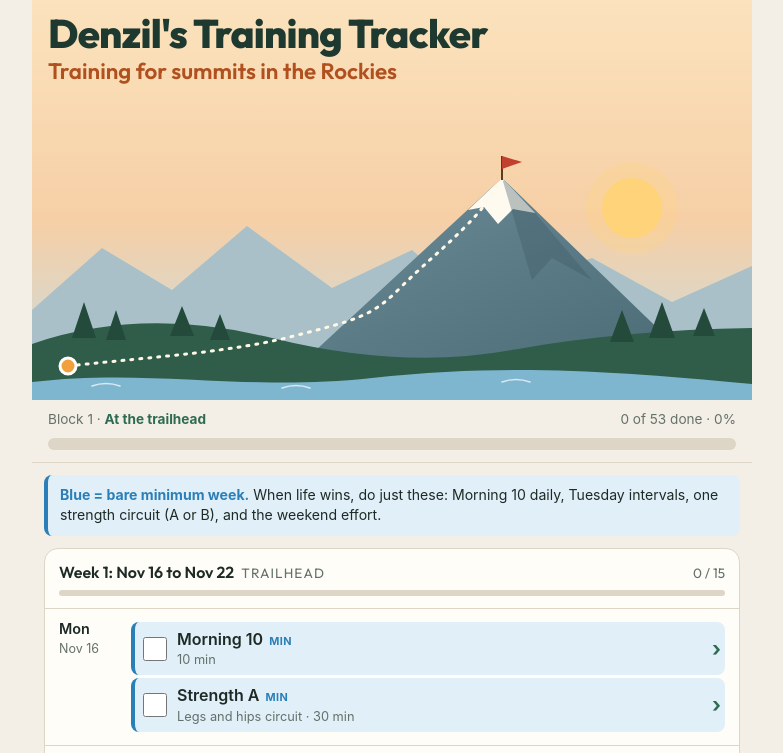
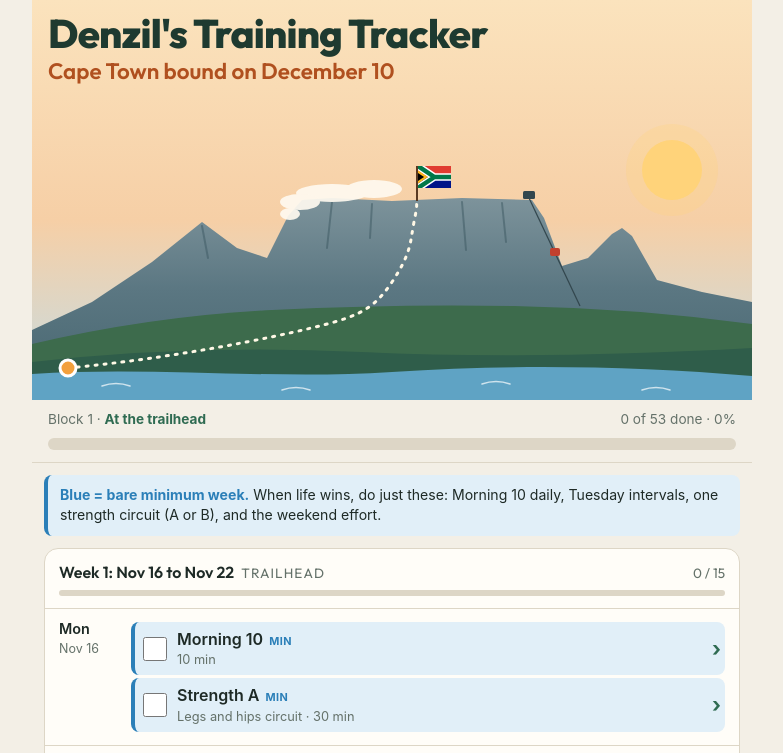
Before and after one commit to DenzilMackrory/exercise-plan, a plain HTML site: page index.html in a window 1280 px wide. Shown: the top 753 px of the page, without its empty margins (248-1031 px from the left). Drawn offline with Linux system fonts and the light colour scheme.

Commit message:
Add files via upload

```diff
--- a/index.html
+++ b/index.html
@@ -80,27 +80,27 @@ dialog::backdrop{background:rgba(0,0,0,.5)}
 </head>
 <body>
 <div class="hero">
-  <svg viewBox="0 -130 720 400" role="img" aria-label="Mountain scene. A trail climbs to the summit as you complete sessions.">
+  <svg viewBox="0 -130 720 400" role="img" aria-label="Table Mountain seen across the bay from Cape Town. A trail climbs to the plateau as you complete sessions.">
     <defs>
       <linearGradient id="sky" x1="0" y1="0" x2="0" y2="1"><stop offset="0" stop-color="#fbe3bd"/><stop offset=".55" stop-color="#f6cfa6"/><stop offset="1" stop-color="#c4dde6"/></linearGradient>
-      <linearGradient id="peak" x1="0" y1="0" x2="1" y2="1"><stop offset="0" stop-color="#6d8f9b"/><stop offset="1" stop-color="#46656f"/></linearGradient>
+      <linearGradient id="peak" x1="0" y1="0" x2="0" y2="1"><stop offset="0" stop-color="#7d939b"/><stop offset=".45" stop-color="#5b7782"/><stop offset="1" stop-color="#46656f"/></linearGradient>
     </defs>
     <rect y="-130" width="720" height="400" fill="url(#sky)"/>
-    <circle cx="600" cy="78" r="30" fill="#ffd27a"/><circle cx="600" cy="78" r="46" fill="#ffd27a" opacity=".25"/>
-    <polygon points="0,180 70,118 140,160 215,96 300,158 380,120 440,170 560,128 640,172 720,136 720,270 0,270" fill="#a9c0c9"/>
-    <polygon points="230,270 470,48 700,270" fill="url(#peak)"/>
-    <polygon points="470,48 436,80 452,77 466,94 481,79 503,83" fill="#fffaf0"/>
-    <polygon points="470,48 503,83 560,150 520,128 500,150 470,48" fill="#3c5861" opacity=".35"/>
-    <path d="M0,214 Q110,176 240,208 T480,220 T720,198 V270 H0Z" fill="#2f5d4a"/>
-    <g fill="#234a3a"><polygon points="52,172 40,208 64,208"/><polygon points="84,180 74,210 94,210"/><polygon points="150,176 138,206 162,206"/><polygon points="188,184 178,210 198,210"/><polygon points="590,180 578,212 602,212"/><polygon points="630,172 617,208 643,208"/><polygon points="672,178 661,206 683,206"/></g>
-    <path d="M0,252 C120,238 210,262 340,248 S570,240 720,254 V270 H0Z" fill="#7fb6cf"/>
-    <path d="M60,256 q14,-5 28,0 M250,258 q14,-5 28,0 M470,252 q14,-5 28,0" fill="none" stroke="#fff" stroke-width="1.5" opacity=".7" stroke-linecap="round"/>
-    <path id="trail" d="M36,236 C130,226 200,222 262,206 S340,186 366,160 S408,122 432,98 S458,66 470,50" fill="none" stroke="#fff8e6" stroke-width="3" stroke-dasharray="2 7" stroke-linecap="round"/>
-    <path id="trailDone" d="M36,236 C130,226 200,222 262,206 S340,186 366,160 S408,122 432,98 S458,66 470,50" fill="none" stroke="#f2a03d" stroke-width="4" stroke-linecap="round"/>
-    <line x1="470" y1="50" x2="470" y2="26" stroke="#5a3a22" stroke-width="2"/><polygon points="470,26 490,32 470,39" fill="#c2402e"/>
-    <circle id="hiker" cx="36" cy="236" r="8" fill="#f2a03d" stroke="#fff" stroke-width="3"/>
+    <circle cx="640" cy="40" r="30" fill="#ffd27a"/><circle cx="640" cy="40" r="46" fill="#ffd27a" opacity=".25"/>
+    <polygon points="0,200 60,172 120,132 170,92 205,118 235,128 256,86 270,70 300,68 360,71 430,68 500,70 512,88 530,136 556,128 580,104 590,98 600,106 625,150 670,162 720,172 720,270 0,270" fill="url(#peak)"/>
+    <g fill="none" stroke="#3c5861" stroke-width="2" opacity=".5" stroke-linecap="round"><path d="M300,72 L295,118"/><path d="M340,74 L338,108"/><path d="M430,72 L434,120"/><path d="M470,73 L474,112"/><path d="M170,96 L176,128"/></g>
+    <g fill="#fffaf0" opacity=".92"><ellipse cx="300" cy="63" rx="36" ry="9"/><ellipse cx="342" cy="59" rx="28" ry="9"/><ellipse cx="268" cy="72" rx="20" ry="8"/><ellipse cx="258" cy="84" rx="10" ry="6"/></g>
+    <line x1="548" y1="176" x2="497" y2="68" stroke="#33474e" stroke-width="1.25"/><rect x="491" y="61" width="12" height="8" rx="1.5" fill="#33474e"/><rect x="518" y="118" width="10" height="8" rx="2" fill="#c2402e"/>
+    <path d="M0,214 Q120,186 240,180 T480,176 T720,194 V270 H0Z" fill="#3d6b4c"/>
+    <path d="M0,232 Q160,214 330,222 T720,218 V270 H0Z" fill="#2f5d4a"/>
+    <path d="M0,244 C120,236 240,250 360,242 S600,236 720,246 V270 H0Z" fill="#5fa3c4"/>
+    <path d="M70,256 q14,-5 28,0 M250,260 q14,-5 28,0 M450,254 q14,-5 28,0 M610,260 q14,-5 28,0" fill="none" stroke="#fff" stroke-width="1.5" opacity=".7" stroke-linecap="round"/>
+    <path id="trail" d="M36,238 C120,230 200,216 262,202 S340,182 360,152 S378,112 382,92 S384,78 385,71" fill="none" stroke="#fff8e6" stroke-width="3" stroke-dasharray="2 7" stroke-linecap="round"/>
+    <path id="trailDone" d="M36,238 C120,230 200,216 262,202 S340,182 360,152 S378,112 382,92 S384,78 385,71" fill="none" stroke="#f2a03d" stroke-width="4" stroke-linecap="round"/>
+    <line x1="385" y1="71" x2="385" y2="36" stroke="#5a3a22" stroke-width="2"/><svg x="386" y="36" width="33" height="22" viewBox="0 0 90 60"><title>South African flag</title><rect width="90" height="30" fill="#E03C31"/><rect y="30" width="90" height="30" fill="#001489"/><path d="M0,0 L45,30 H90 M0,60 L45,30" fill="none" stroke="#fff" stroke-width="20"/><path d="M0,0 L45,30 H90 M0,60 L45,30" fill="none" stroke="#007749" stroke-width="12"/><polygon points="0,12 27,30 0,48" fill="#FFB81C"/><polygon points="0,19 16.5,30 0,41" fill="#000"/></svg>
+    <circle id="hiker" cx="36" cy="238" r="8" fill="#f2a03d" stroke="#fff" stroke-width="3"/>
   </svg>
-  <div class="hero-text"><h1>Denzil's Training Tracker</h1><p id="why">Training for summits in the Rockies</p></div>
+  <div class="hero-text"><h1>Denzil's Training Tracker</h1><p id="why">Cape Town bound on December 10</p></div>
 </div>
 <header>
   <div class="sub"><span id="blockLabel"></span><span id="count"></span></div>
@@ -203,7 +203,7 @@ function render(){
  for(var w0=0;w0<4;w0++){if(today>=dateFor(w0,0))openWeek=w0;}
  for(var w=0;w<4;w++){
   var keys=weekKeys(w);
-  html+='<details class="week" data-w="'+w+'"'+(w===openWeek?' open':'')+'><summary><div class="wk-top"><span>Week '+(w+1)+': '+fmt(dateFor(w,0))+' to '+fmt(dateFor(w,lastDay(w)))+' <span class="stage">'+['Trailhead','Treeline','The ridge','Summit push'][w]+'</span></span><span data-wc="'+w+'"></span></div><div class="bar small"><i data-wb="'+w+'"></i></div></summary>';
+  html+='<details class="week" data-w="'+w+'"'+(w===openWeek?' open':'')+'><summary><div class="wk-top"><span>Week '+(w+1)+': '+fmt(dateFor(w,0))+' to '+fmt(dateFor(w,lastDay(w)))+' <span class="stage">'+['Trailhead','Contour path','The gorge','Summit push'][w]+'</span></span><span data-wc="'+w+'"></span></div><div class="bar small"><i data-wb="'+w+'"></i></div></summary>';
   for(var d=0;d<7;d++){
    if(!active(w,d))continue;
    var dt=dateFor(w,d),sid=sessionFor(w,d);
@@ -230,7 +230,7 @@ function progress(){
  document.getElementById('bar').style.width=pct+'%';
  document.getElementById('barWrap').setAttribute('aria-valuenow',pct);
  document.getElementById('count').textContent=t+' of '+all.length+' done · '+pct+'%';
- var f=t/all.length,stage=f>=1?'Summit reached':f>=.75?'Summit push':f>=.5?'On the ridge':f>=.25?'Above treeline':'At the trailhead';
+ var f=t/all.length,stage=f>=1?'On top of Table Mountain':f>=.75?'Summit push':f>=.5?'In the gorge':f>=.25?'On the contour path':'At the trailhead';
  document.getElementById('blockLabel').innerHTML='Block '+(mem.block+1)+' · <b>'+stage+'</b>';
  try{
   var tr=document.getElementById('trailDone'),len=tr.getTotalLength(),pt=tr.getPointAtLength(len*f),hk=document.getElementById('hiker');
@@ -238,7 +238,7 @@ function progress(){
   hk.setAttribute('cx',pt.x);hk.setAttribute('cy',pt.y);
  }catch(e){}
 }
-var WHY=['Training for summits in the Rockies','Training for enduro days on the trail bike','Training for long days wading the river','Training for drift boat days on the Bow','Training to carry the camera further','Training for nights under canvas'],wi=0;
+var WHY=['Cape Town bound on December 10','Training for summits in the Rockies','Training for enduro days on the trail bike','Training for long days wading the river','Training for drift boat days on the Bow','Training to carry the camera further','Training for nights under canvas'],wi=0;
 setInterval(function(){var el=document.getElementById('why');el.style.opacity=0;el.style.transform='translateY(8px)';setTimeout(function(){wi=(wi+1)%WHY.length;el.textContent=WHY[wi];el.style.opacity=1;el.style.transform='none';},400);},6000);
 
 var dlg=document.getElementById('dlg');
```
